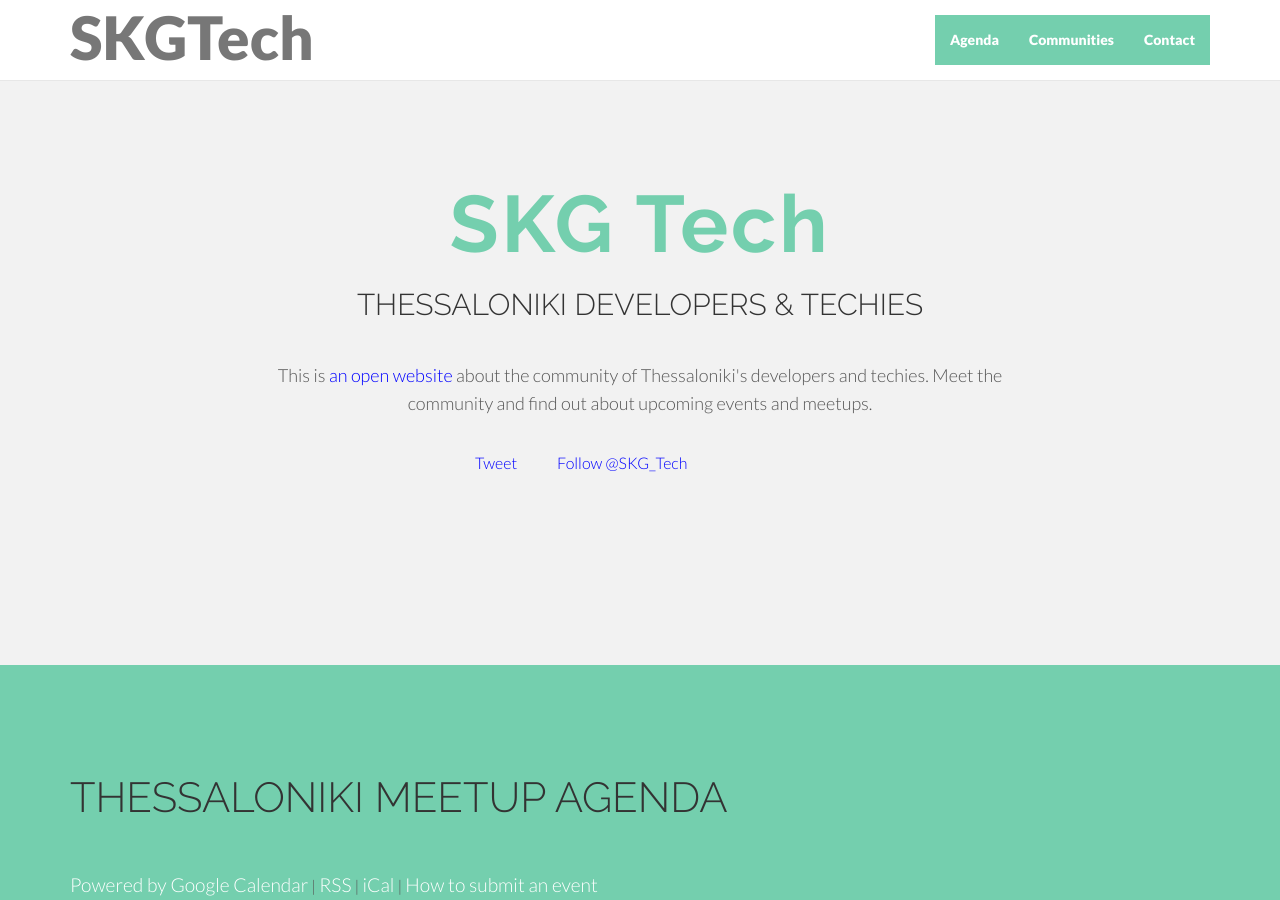
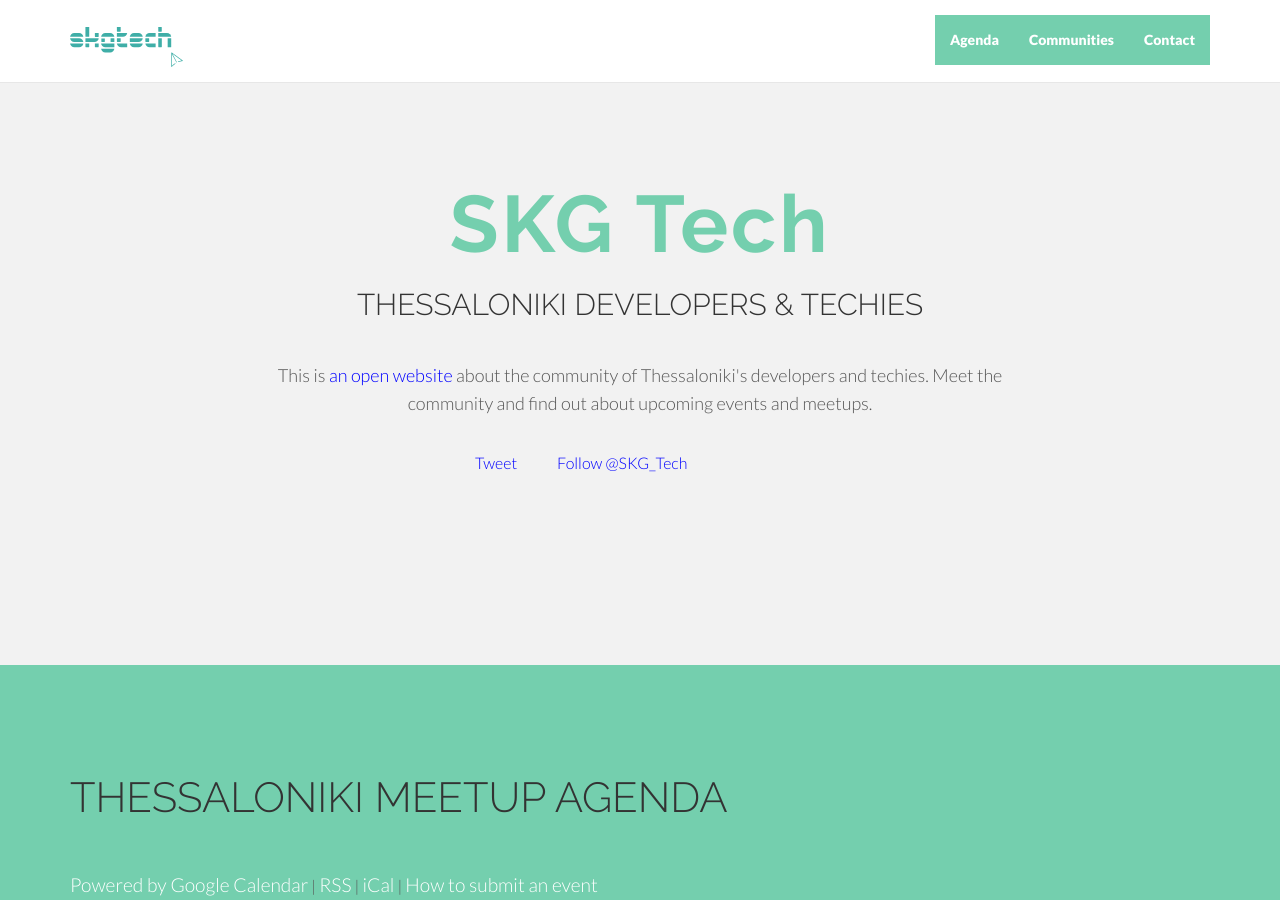
Before and after one commit to skgtech/skgtech.github.io, a Jekyll site: the page built from index.html, in a window 1280 px wide and 900 px high. Built offline with Jekyll 4.4.1, drawn with Linux system fonts in a browser that asks for light colours; nearby versions of some CDN libraries; Markdown is read by kramdown in place of the engine named in the settings; comment, search, counter and statistics services are not loaded.

Commit message:
update header with new logo

```diff
--- a/_config.yml
+++ b/_config.yml
@@ -39,7 +39,7 @@ og:
   app_id: "698696243515776"
   title: "Thessaloniki tech Community"
   site_name: "SKGTech"
-  image: "https://pbs.twimg.com/profile_images/453243331691020288/pk_2bTE9.png"
+  image: "http://skgtech.io/assets/img/skgtech-social-logo.png"
 
 
 # All Jekyll-Bootstrap specific configurations are namespaced into this hash
--- a/_includes/themes/twitter/default.html
+++ b/_includes/themes/twitter/default.html
@@ -49,7 +49,7 @@
             <span class="icon-bar"></span>
             <span class="icon-bar"></span>
           </button>
-          <a class="navbar-brand" href="/">SKGTech</a>
+          <a class="navbar-brand" href="/"><img src="/assets/img/skgtech-logo.svg" height="40px"></a>
         </div>
         <div class="navbar-collapse collapse">
           <ul class="nav navbar-nav navbar-right">
```
